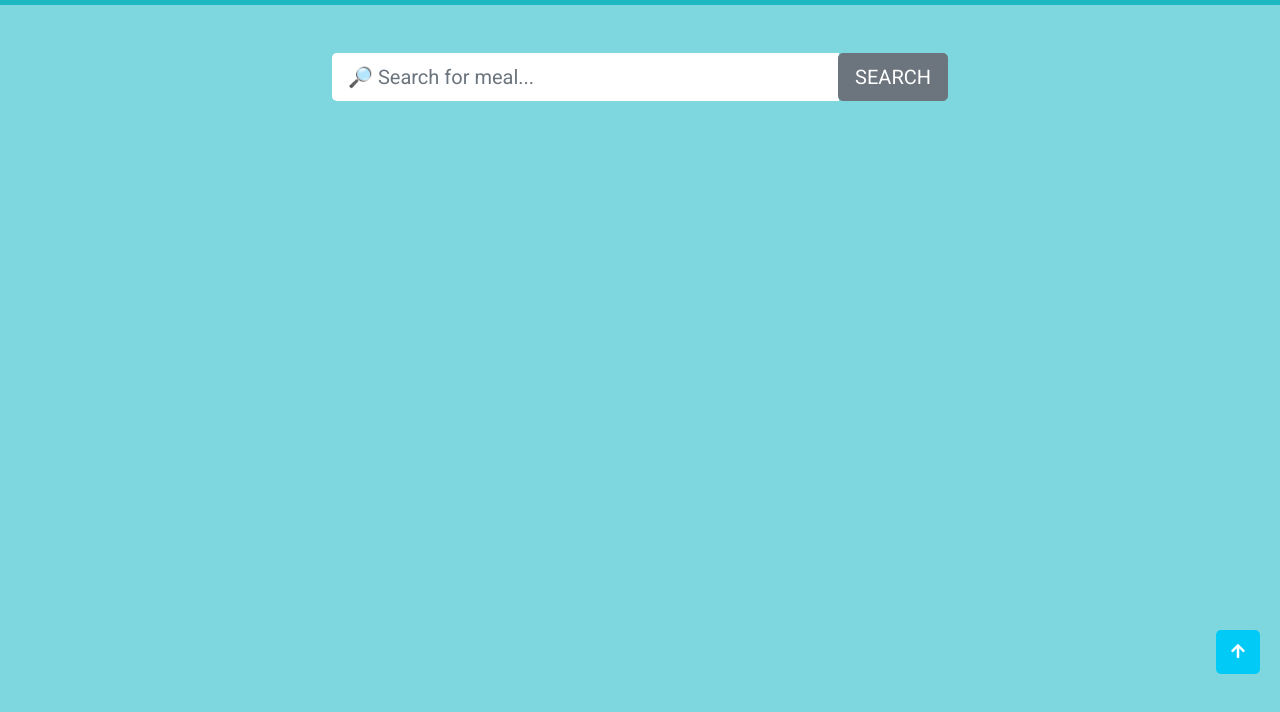
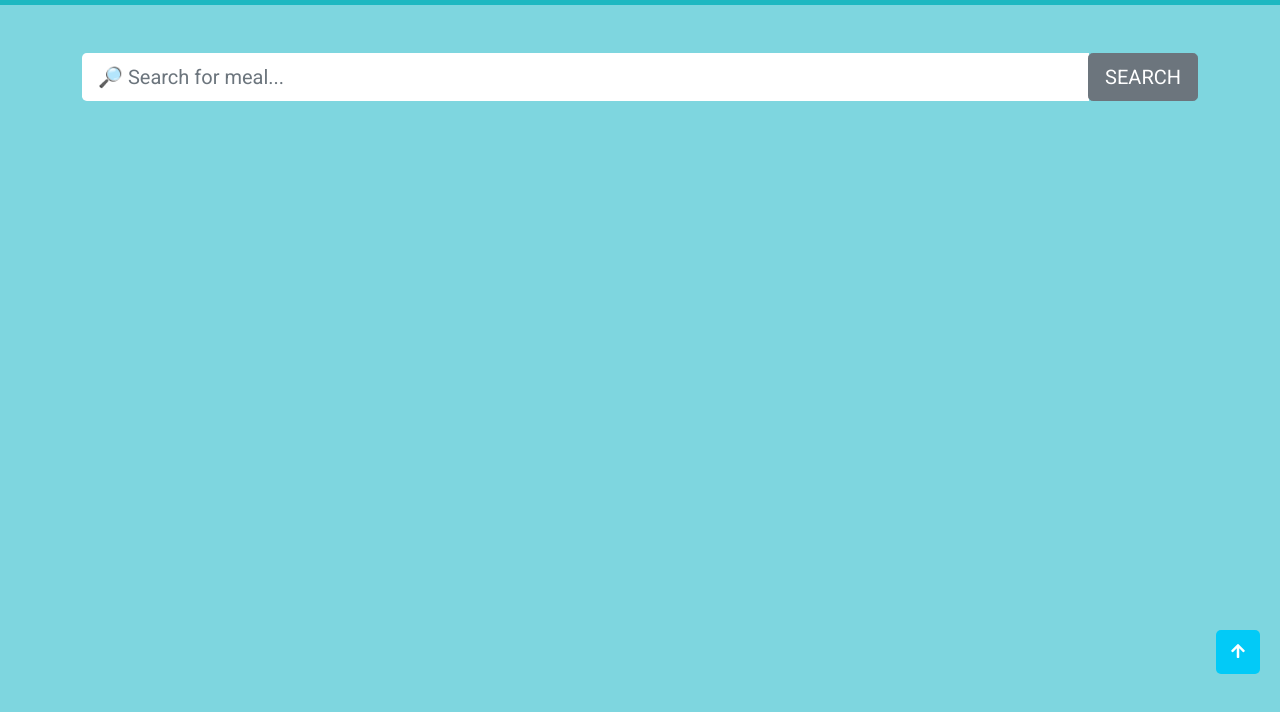
Before and after one commit to hanif365/food-village2, a plain HTML site: page index.html in a window 1280 px wide. Shown: the part 76-788 px from the top of the page. Drawn offline with nearby package versions, Linux system fonts and the light colour scheme.

Commit message:
search bar update

```diff
--- a/index.html
+++ b/index.html
@@ -53,7 +53,7 @@
     <main>
         <!--===============================> Search Menu Section Start <===================================-->
         <section>
-            <div class="container py-5 w-50">
+            <div class="container py-5">
                 <div class="row">
                     <div class="col">
                         <div class="input-group input-group-lg mb-3">
```
